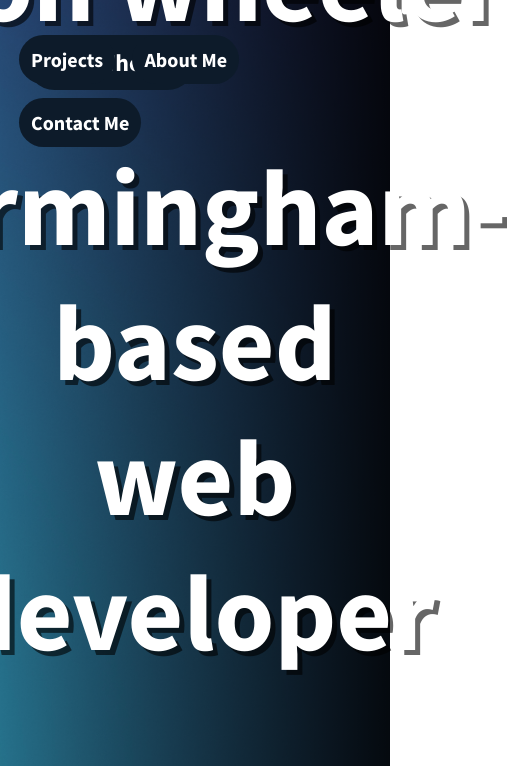
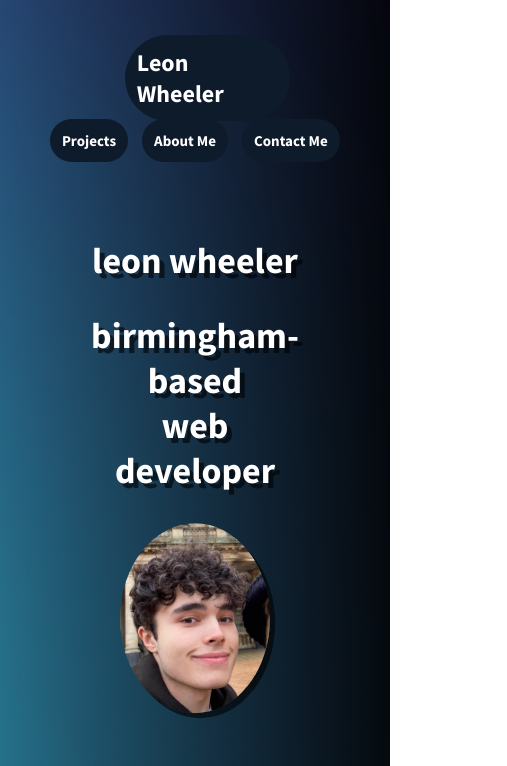
Before and after one commit to Leon3005/Homework02, a plain HTML site: page index.html in a window 390 px wide. Shown: the top 766 px of the page, 507 px wide, since content can reach past the window. Drawn offline with Linux system fonts and the light colour scheme.

Commit message:
Added media queries for the landing page

```diff
--- a/Assets/css/style.css
+++ b/Assets/css/style.css
@@ -9,7 +9,6 @@ body {
 }
 
 header {
-
 }
 
 .mainpage {
@@ -31,13 +30,11 @@ header {
   height: 100vh;
 }
 
-
 nav {
   height: 100px;
-  display: block; */
   display: flex;
   flex-wrap: wrap;
-  font-family: 'Source Sans Pro', sans-serif;
+  font-family: "Source Sans Pro", sans-serif;
 }
 
 h1 {
@@ -81,11 +78,10 @@ li:hover {
 }
 
 main {
-
 }
 
 .MainText {
-  font-family: 'Source Sans Pro', sans-serif;
+  font-family: "Source Sans Pro", sans-serif;
   color: white;
   position: absolute;
   display: inline-block;
@@ -121,8 +117,72 @@ main {
 }
 
 #ProjectsLink {
-  font-family: 'Source Sans Pro', sans-serif;
+  font-family: "Source Sans Pro", sans-serif;
   color: white;
   font-size: 4.5rem;
   text-shadow: 5px 5px rgb(0, 0, 0, 0.6);
 }
+
+/* Tablets - header changes color */
+@media screen and (max-width: 992px) {
+  nav {
+    display: flex;
+    flex-direction: column;
+  }
+
+  .MainText {
+    font-size: 3rem;
+  }
+}
+
+/* Large smartphones - navbar changes color */
+@media screen and (max-width: 768px) {
+  nav {
+    display: flex;
+    flex-direction: column;
+  }
+}
+
+/* Small smartphones - image placeholders change color */
+@media screen and (max-width: 576px) {
+  li {
+    font-size: 15px;
+  }
+
+  ul {
+    display: flex;
+    top: 10%;
+  }
+
+  h1 {
+    left: 25%;
+  }
+
+  .MainText {
+    font-size: 1.5rem;
+    top: 55%;
+  }
+
+  .HeadshotImage {
+    height: 190px;
+    width: 150px;
+  }
+}
+
+@media screen and (max-width: 380px) {
+  h1 {
+    font-size: 1.2rem;
+    left: 25%;
+  }
+}
+
+@media screen and (max-height: 667px) {
+  h1 {
+    font-size: 1.2rem;
+    left: 25%;
+  }
+
+  .MainText {
+    top: 60%;
+  }
+}
```
